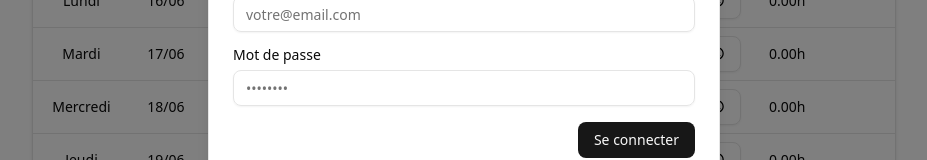
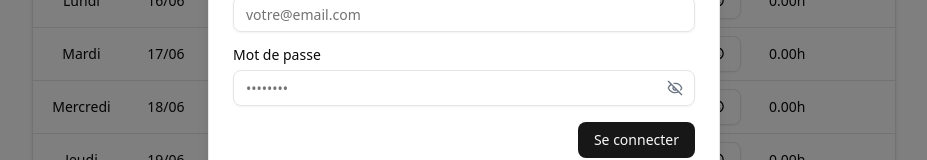
Before and after one commit to baptistelechat/overti-me, a React (Vite) app: page / in a window 1280 px wide. Both pictures are taken after a click on the button "Se connecter pour synchroniser". Shown: the part 377-537 px from the top of the page, without its empty margins (176-1103 px from the left). Built offline with nearby package versions, Linux system fonts and the light colour scheme; no server answers.

Commit message:
✨ (Password) - Add toggle buttons to show/hide password and confirm password fields in the authentication form + Reset form fields when modal is closed to ensure clean state on next open.

```diff
--- a/src/components/Auth/AuthButton.tsx
+++ b/src/components/Auth/AuthButton.tsx
@@ -1,6 +1,6 @@
 import useAuthStore from "@/store/authStore";
-import { CloudIcon, LogInIcon, LogOutIcon, UserPlusIcon } from "lucide-react";
-import React, { useState } from "react";
+import { CloudIcon, EyeIcon, EyeOffIcon, LogInIcon, LogOutIcon, UserPlusIcon } from "lucide-react";
+import React, { useState, useEffect } from "react";
 import { Button } from "../ui/button";
 import { Dialog, DialogContent, DialogHeader, DialogTitle } from "../ui/dialog";
 import { Input } from "../ui/input";
@@ -16,6 +16,22 @@ const AuthButton: React.FC = () => {
   const [isLoading, setIsLoading] = useState(false);
   const [error, setError] = useState<string | null>(null);
   const [success, setSuccess] = useState<string | null>(null);
+  const [showPassword, setShowPassword] = useState(false);
+  const [showConfirmPassword, setShowConfirmPassword] = useState(false);
+
+  // Réinitialiser les champs lorsque la modal est fermée
+  useEffect(() => {
+    if (!isOpen) {
+      setEmail("");
+      setPassword("");
+      setConfirmPassword("");
+      setError(null);
+      setSuccess(null);
+      setShowPassword(false);
+      setShowConfirmPassword(false);
+      setAuthAction("login");
+    }
+  }, [isOpen]);
 
   // Si le store n'est pas encore initialisé, ne rien afficher
   if (!isInitialized) return null;
@@ -124,6 +140,8 @@ const AuthButton: React.FC = () => {
                 onClick={() => {
                   setAuthAction("login");
                   setError(null);
+                  setShowPassword(false);
+                  setShowConfirmPassword(false);
                 }}
                 className="flex-1"
               >
@@ -136,6 +154,8 @@ const AuthButton: React.FC = () => {
                 onClick={() => {
                   setAuthAction("signup");
                   setError(null);
+                  setShowPassword(false);
+                  setShowConfirmPassword(false);
                 }}
                 className="flex-1"
               >
@@ -158,14 +178,28 @@ const AuthButton: React.FC = () => {
 
             <div className="space-y-2">
               <Label htmlFor="password">Mot de passe</Label>
+              <div className="relative">
                 <Input
                   id="password"
-                type="password"
+                  type={showPassword ? "text" : "password"}
                   value={password}
                   onChange={(e) => setPassword(e.target.value)}
                   placeholder="••••••••"
                   required
                 />
+                <button
+                  type="button"
+                  className="absolute right-3 top-1/2 -translate-y-1/2 text-gray-500 hover:text-gray-700 focus:outline-none"
+                  onClick={() => setShowPassword(!showPassword)}
+                  tabIndex={-1}
+                >
+                  {showPassword ? (
+                    <EyeIcon className="h-4 w-4" />
+                  ) : (
+                    <EyeOffIcon className="h-4 w-4" />
+                  )}
+                </button>
+              </div>
             </div>
 
             {authAction === "signup" && (
@@ -173,14 +207,28 @@ const AuthButton: React.FC = () => {
                 <Label htmlFor="confirmPassword">
                   Confirmer le mot de passe
                 </Label>
+                <div className="relative">
                   <Input
                     id="confirmPassword"
-                  type="password"
+                    type={showConfirmPassword ? "text" : "password"}
                     value={confirmPassword}
                     onChange={(e) => setConfirmPassword(e.target.value)}
                     placeholder="••••••••"
                     required
                   />
+                  <button
+                    type="button"
+                    className="absolute right-3 top-1/2 -translate-y-1/2 text-gray-500 hover:text-gray-700 focus:outline-none"
+                    onClick={() => setShowConfirmPassword(!showConfirmPassword)}
+                    tabIndex={-1}
+                  >
+                    {showConfirmPassword ? (
+                      <EyeIcon className="h-4 w-4" />
+                    ) : (
+                      <EyeOffIcon className="h-4 w-4" />
+                    )}
+                  </button>
+                </div>
               </div>
             )}
 
```
Lines whose indentation alone changed are shown as unchanged.
